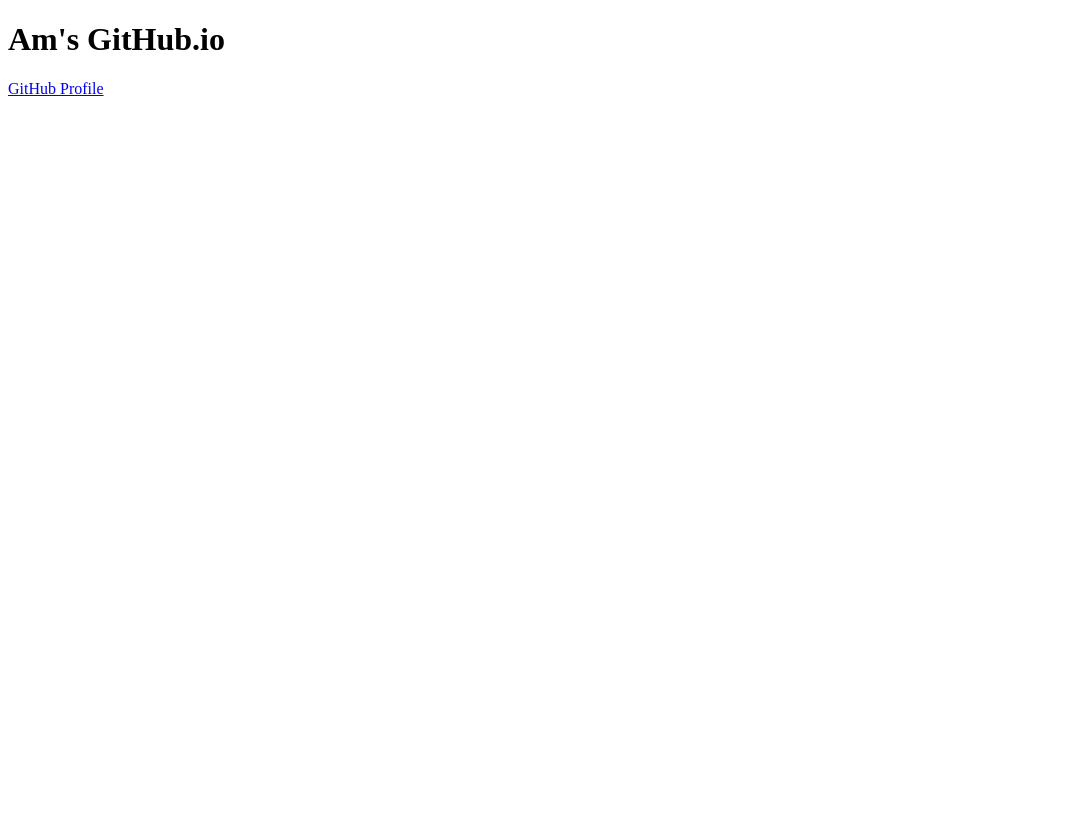
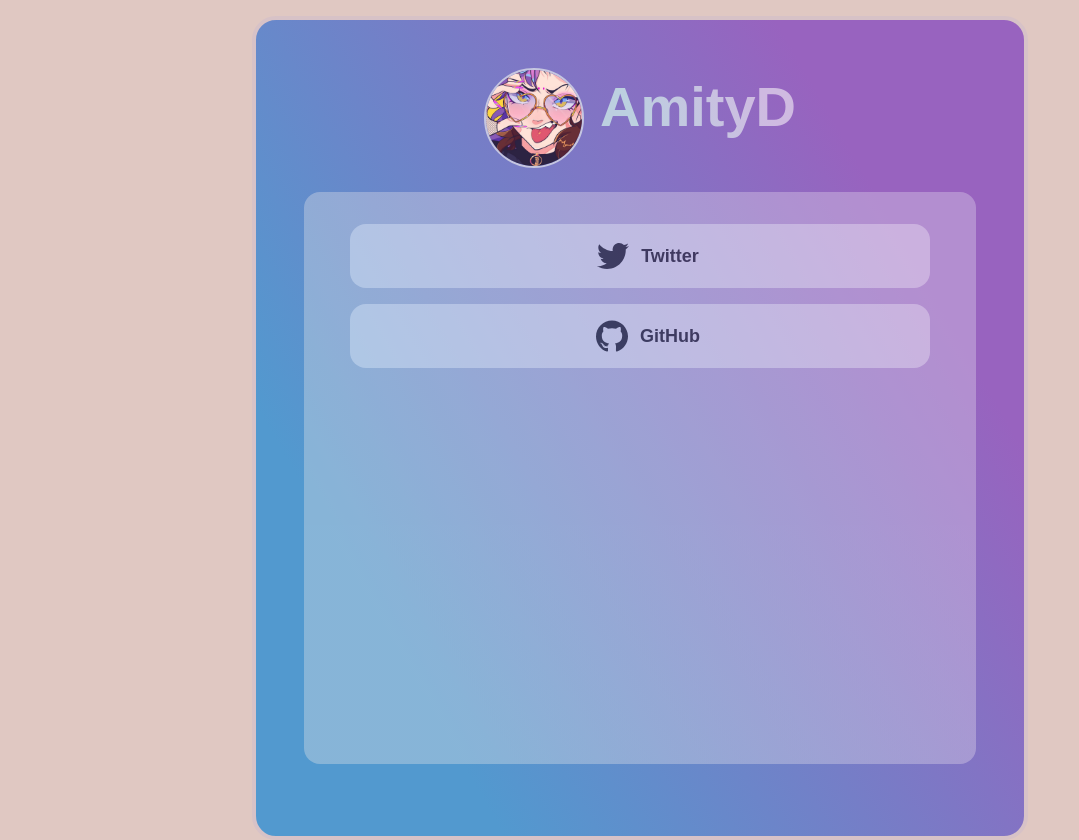
Before and after one commit to TheAmanD/TheAmanD.github.io, a plain HTML site: page index.html in a window 1280 px wide. Shown: the whole page, without its empty margins (0-1079 px from the left). Before the commit the page ends 800 px from the top, so only its background shows below. Drawn offline with nearby package versions, Linux system fonts and the light colour scheme; a web font is replaced by a local one.

Commit message:
Proper website creation
Yes.

```diff
--- a/index.html
+++ b/index.html
@@ -1,17 +1,25 @@
 <!DOCTYPE html>
-<html lang=en>
+<html lang="en">
     <head>
-        <title>Amity's GitHub.io</title>
+        <title>Amity's Pages</title>
         <link rel="stylesheet" href="style.css">
+		<link rel="stylesheet" href="https://use.typekit.net/phx0aia.css">
+		<link rel="stylesheet" href="https://cdnjs.cloudflare.com/ajax/libs/animate.css/4.1.1/animate.min.css">
     </head>
-    <body>
-        <div>
-            <div class="title">
-                <h1>Am's GitHub.io</h1>
-            </div>
-            <div>
-                <span><a href="https://github.com/TheAmanD">GitHub Profile</a></span>
-            </div>
-        </div>
+    <body class="animate__animated animate__fadeInDown">
+		<div class="title">
+			<img alt="amity" src="images/amity-with-glasses.jpg">
+			<h1>AmityD</h1>
+		</div>
+		<div class="inner-things">
+			<a href="https://www.twitter.com/tweetamand"><div class="inner-inner-things">
+				<img alt="twt" src="images/twitter.svg">
+				<p>Twitter</p>
+			</div></a>
+			<a href="https://www.github.com/theamityd"><div class="inner-inner-things">
+				<img alt="github" src="images/github.svg">
+				<p>GitHub</p>
+			</div></a>
+		</div>
     </body>
 </html>
--- a/style.css
+++ b/style.css
@@ -0,0 +1,90 @@
+html {
+	background-color: #e0c8c2;
+	font-family: basic-sans, sans-serif;
+}
+
+body {
+	background: linear-gradient(60deg, #5299CF 20%, #9863BF 80%);
+	max-width: 768px;
+	min-height: 768px;
+	margin: auto;
+	margin-top: 16px;
+	padding-bottom: 48px;
+	border: 4px solid #d7c2c7;
+	border-radius: 24px;
+}
+
+.title {
+	position: relative;
+	padding-top: 16px;
+	display: flex;
+	justify-content: center;
+}
+
+.title img {
+	height: 96px;
+	margin-top: 32px;
+	margin-right: 16px;
+	border: 2px solid #C5C6E0;
+	border-radius: 72px;
+}
+
+.title h1 {
+	background: linear-gradient(60deg, #BCD0E0 20%, #CFBAE1 80%);
+	-webkit-background-clip: text;
+	-webkit-text-fill-color: transparent;
+	font-family: poppins, sans-serif;
+	font-size: 56px;
+	text-align: center;
+	font-weight: bolder;
+	margin: px;
+}
+
+.inner-things {
+	background: linear-gradient(60deg, #BCD0E0 20%, #CFBAE1 80%);
+	max-width: 640px;
+	min-height: 540px;
+	margin: auto;
+	margin-top: 16px;
+	padding: 16px;
+	border-radius: 16px;
+	opacity: 50%;
+}
+
+.inner-things a {
+	text-decoration: none;
+}
+
+.inner-things a .inner-inner-things {
+	text-decoration: none;
+	transition: all 200ms ease;
+	transition-duration: 200ms;
+}
+
+.inner-things a:hover .inner-inner-things {
+	transform: scale(1.25);
+}
+
+.inner-inner-things {
+	background: white;
+	max-width: 580px;
+	min-height: 64px;
+	margin: auto;
+	margin-top: 16px;
+	border-radius: 16px;
+	display: flex;
+	justify-content: center;
+}
+
+.inner-inner-things img {
+	height: 32px;
+	margin: 16px;
+	margin-right: 12px;
+}
+
+.inner-inner-things p {
+	color: black;
+	margin-top: 22px;
+	font-size: 18px;
+	font-weight: bold;
+}
```
Also changed, not shown: images/amity-with-glasses.jpg (added), images/github.svg (added), images/twitter.svg (added), 1 other file.
